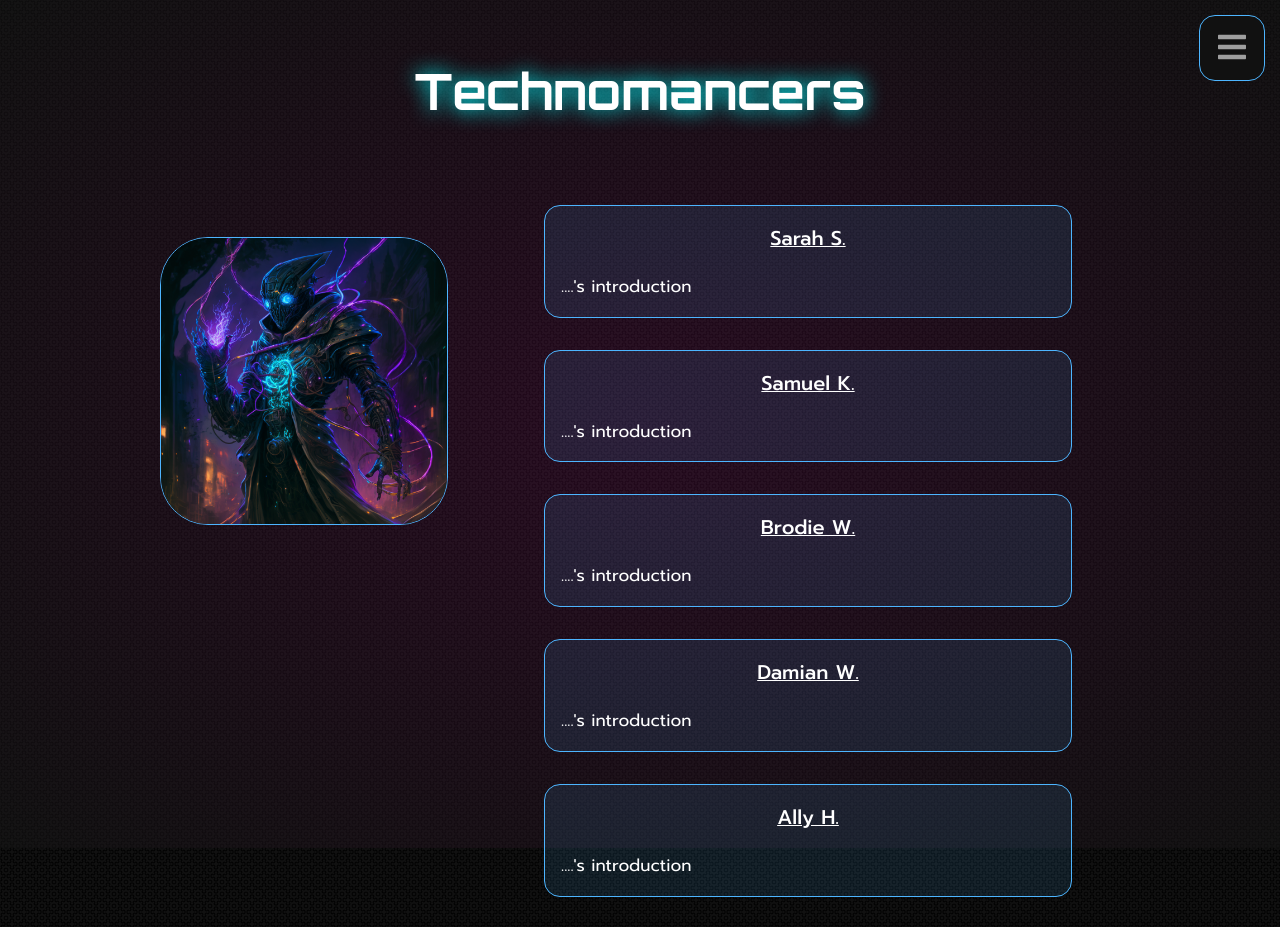
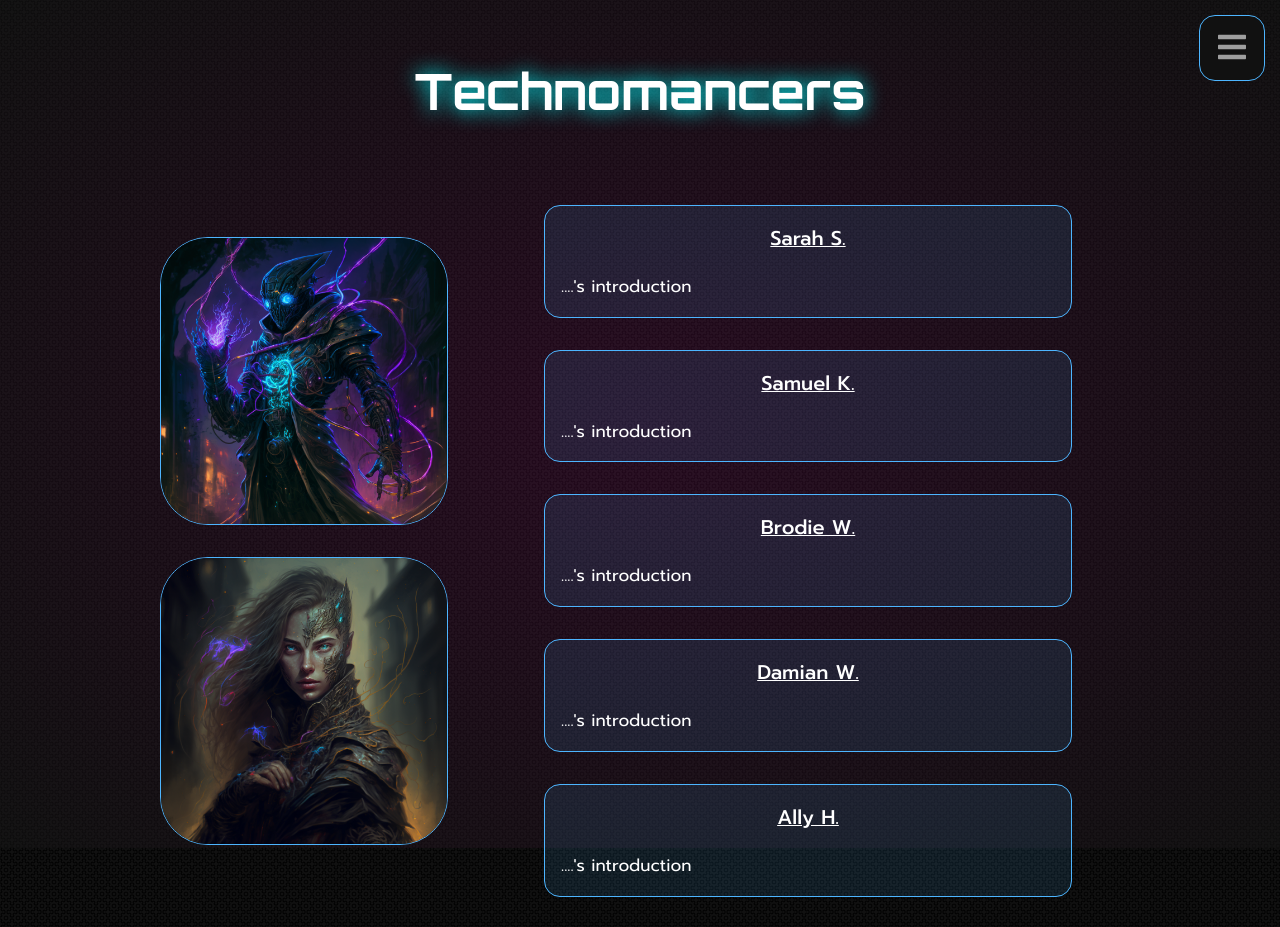
Before and after one commit to skdxxb95/technomancers, a React (Create React App) app: page /#/ in a window 1280 px wide. Shown: the top 927 px of the page. Built offline with nearby package versions, Linux system fonts and the light colour scheme.

Commit message:
Added another picture

```diff
--- a/src/components/Home/Home.jsx
+++ b/src/components/Home/Home.jsx
@@ -1,6 +1,7 @@
 import React from 'react'
 import './home.css'
 import BEST from '../../assets/Best.PNG'
+import BEST3 from '../../assets/Best3.png'
 import {VscGithub, VscGithubInverted, VscGithubAlt} from 'react-icons/vsc'
 import {SlSocialGithub} from 'react-icons/sl'
 import {FaGithubAlt, FaGithubSquare} from 'react-icons/fa'
@@ -15,6 +16,7 @@ const Home = () => {
       <div className="introduction">
         <div className='main-image'>
           <img src={BEST}></img>
+          <img src={BEST3}></img>
         </div>
         <div className='introduction-content'>
             <div>
```
Also changed, not shown: src/assets/Best3.png (added).
